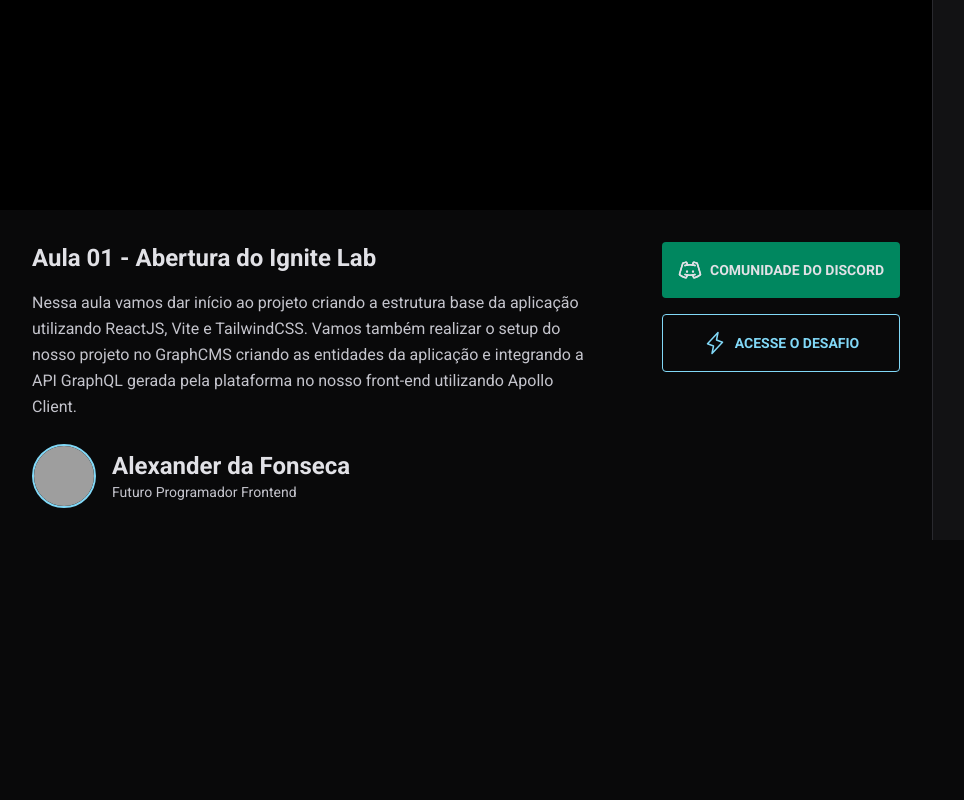
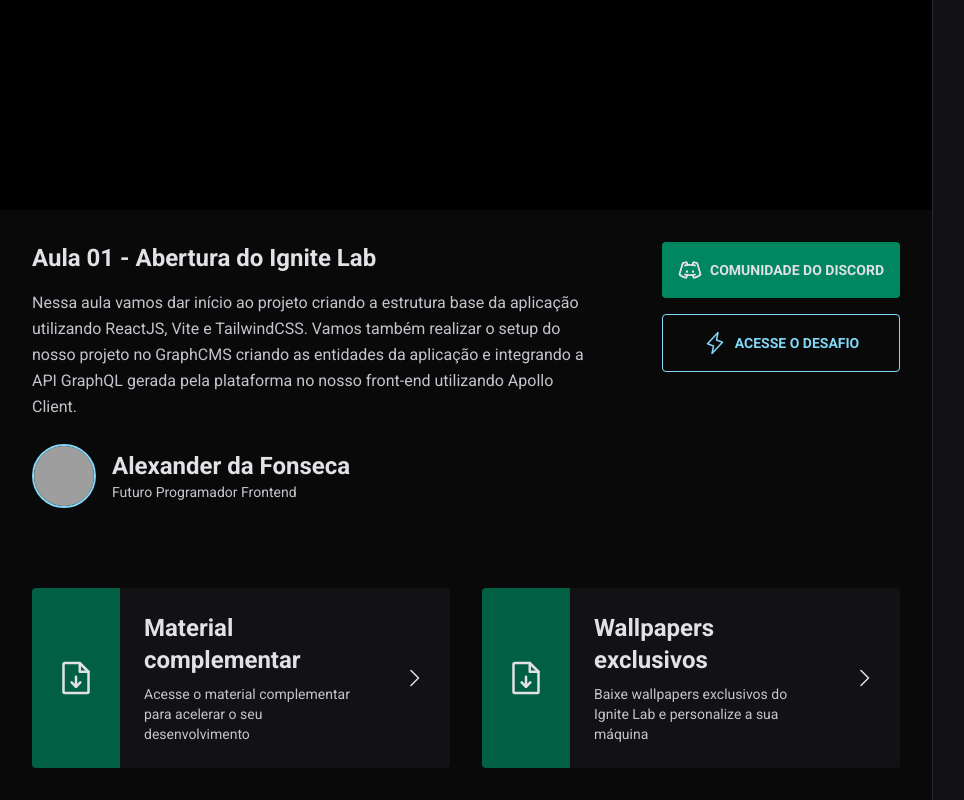
Before and after one commit to Alexander-Fonseca/IgniteLab-react.js-Site_cursos_online, a React (Vite) app in the folder event-platform/: page / in a window 1280 px wide. Shown: the part 345-1145 px from the top of the page, without its empty margins (0-964 px from the left). Before the commit the page ends 885 px from the top, so only its background shows below. Built offline with nearby package versions, Linux system fonts and the light colour scheme; no server answers; grey boxes are pictures that could not be loaded.

Commit message:
finalizando material complementar

```diff
--- a/event-platform/src/components/Video.tsx
+++ b/event-platform/src/components/Video.tsx
@@ -1,4 +1,4 @@
-import { DiscordLogo, Lightning } from "phosphor-react";
+import { CaretRight, DiscordLogo, FileArrowDown, Lightning } from "phosphor-react";
 
 export function Video() {
 
@@ -46,8 +46,37 @@
             </a>
           </div>
         </div>
-        <div>
 
+        <div className="gap-8 mt-20 grid grid-cols-2">
+          <a href="" className="bg-gray-700 rounded overflow-hidden flex items-stretch gap-6 hover:bg-gray-600 transition-colors">
+          <div className="bg-green-700 h-full p-6 flex items-center">
+            <FileArrowDown size={40} />
+          </div>
+          <div className="py-6 leading-relaxed">
+            <strong className="text-2xl">Material complementar</strong>
+            <p className="text-sm text-gray-200 mt-2">
+            Acesse o material complementar para acelerar o seu desenvolvimento
+            </p>
+          </div>
+          <div className="h-full p-6 flex items-center">
+            <CaretRight size={24} />
+          </div>
+          </a>
+
+          <a href="" className="bg-gray-700 rounded overflow-hidden flex items-stretch gap-6 hover:bg-gray-600 transition-colors">
+          <div className="bg-green-700 h-full p-6 flex items-center">
+            <FileArrowDown size={40} />
+          </div>
+          <div className="py-6 leading-relaxed">
+            <strong className="text-2xl">Wallpapers exclusivos</strong>
+            <p className="text-sm text-gray-200 mt-2">
+            Baixe wallpapers exclusivos do Ignite Lab e personalize a sua máquina
+            </p>
+          </div>
+          <div className="h-full p-6 flex items-center">
+            <CaretRight size={24} />
+          </div>
+          </a>
         </div>
       </div>
     </div>
```
